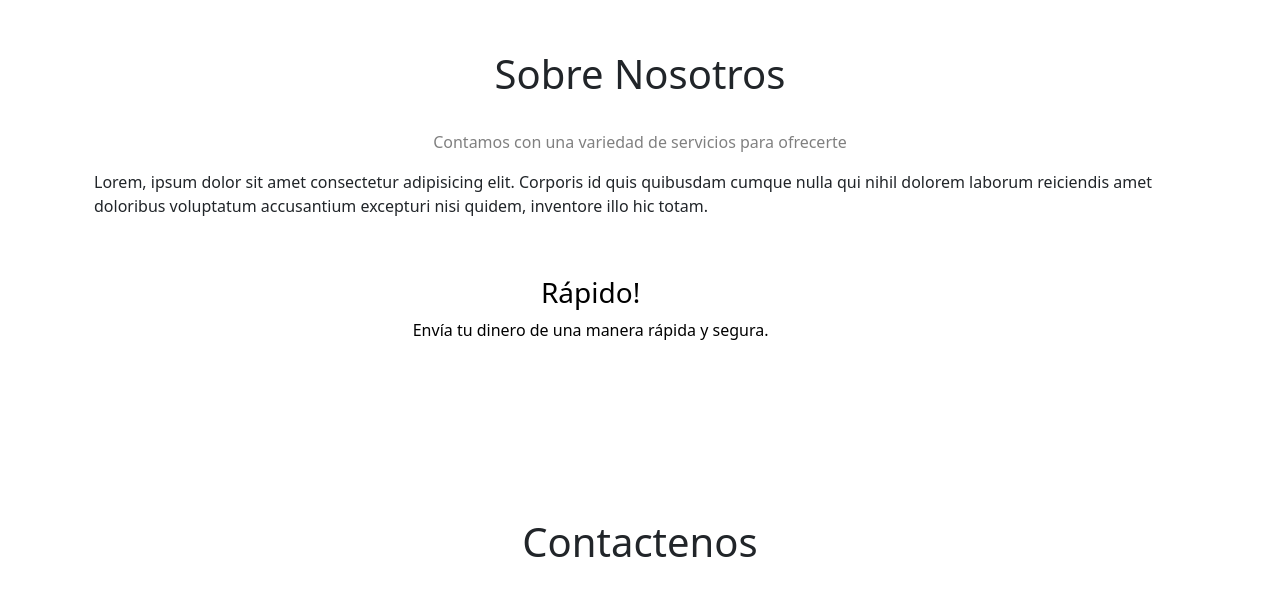
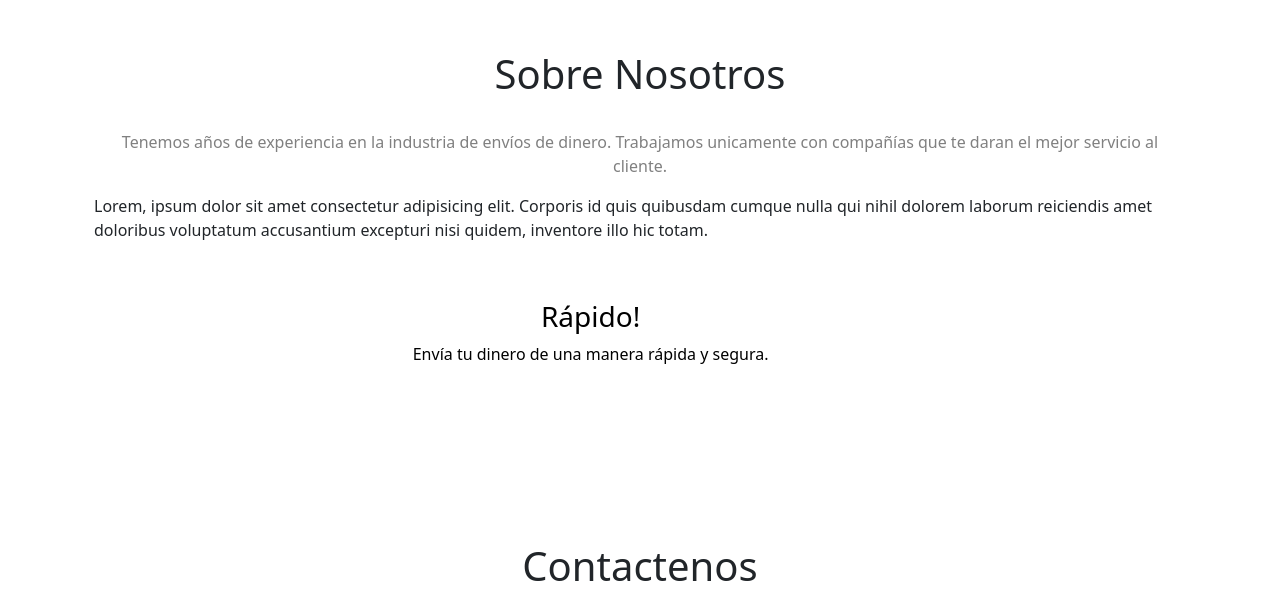
Before and after one commit to CBArgento/localbiz, a plain HTML site: page index.html in a window 1280 px wide. Shown: the part 1540-2135 px from the top of the page. Drawn offline with nearby package versions, Linux system fonts and the light colour scheme.

Commit message:
adding text

```diff
--- a/index.html
+++ b/index.html
@@ -156,7 +156,7 @@
     <div class="container">
         <h1 style="text-align: center;">Sobre Nosotros</h1>
         <br>
-        <p style="text-align: center; color: gray;">Contamos con una variedad de servicios para ofrecerte</p>
+        <p style="text-align: center; color: gray;">Tenemos años de experiencia en la industria de envíos de dinero. Trabajamos unicamente con compañías que te daran el mejor servicio al cliente.</p>
     Lorem, ipsum dolor sit amet consectetur adipisicing elit. Corporis id quis quibusdam cumque nulla qui nihil dolorem laborum reiciendis amet doloribus voluptatum accusantium excepturi nisi quidem, inventore illo hic totam.
     </div>
     <div class="Divider2"></div>
```
